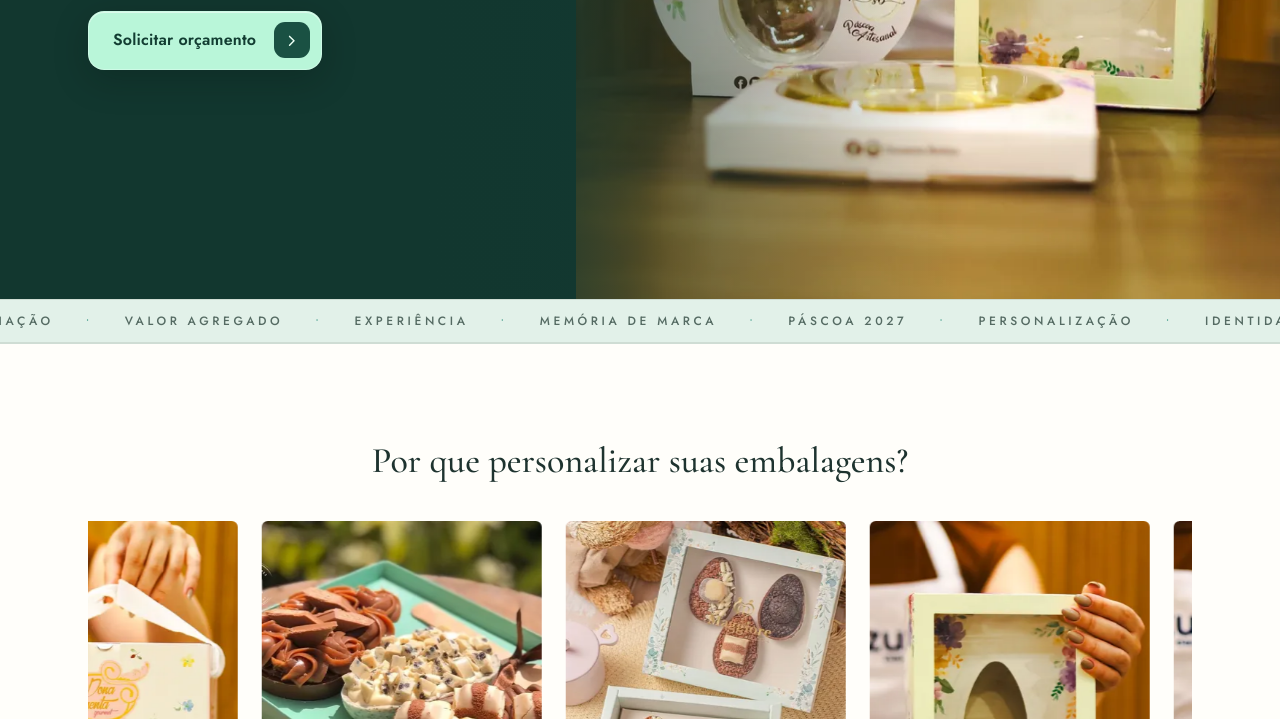
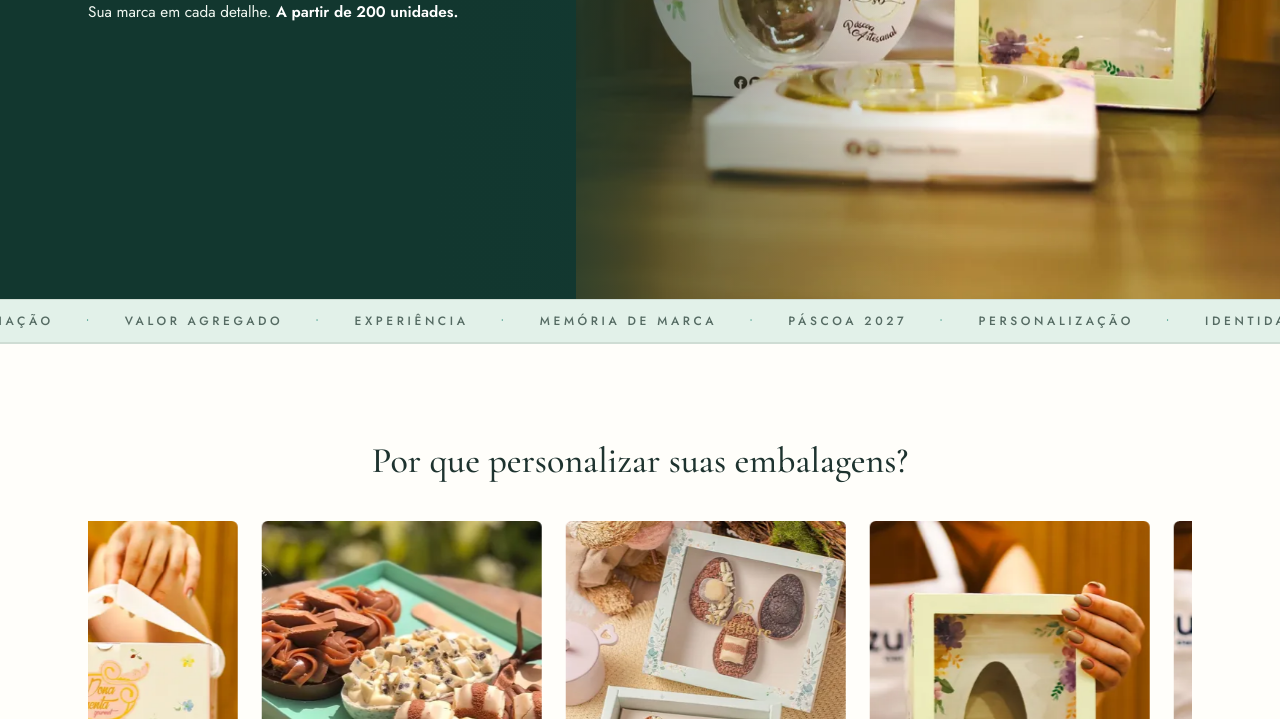
Before and after one commit to coutinhoads/personalizadoazure, a plain HTML site: page index.html in a window 1280 px wide. Shown: the part 381-1100 px from the top of the page. Drawn offline with nearby package versions, Linux system fonts and the light colour scheme.

Commit message:
Remove botão de orçamento do banner principal Azure

```diff
--- a/index.html
+++ b/index.html
@@ -392,7 +392,6 @@ footer .foot-note {color:#abc7ba;margin:1.1rem 0 0;max-width:33rem;font-size:.75
       <p class="eyebrow hero-kicker">PÁSCOA 2027 · AZURE PERSONALIZADOS</p>
       <h1>Personalize suas embalagens</h1>
       <p class="hero-sub">Sua marca em cada detalhe. <strong>A partir de 200 unidades.</strong></p>
-      <a class="btn btn-light hero-cta" href="#orcamento"><span>Solicitar orçamento</span><span class="btn-arrow" aria-hidden="true"><svg class="icon"><use href="#i-right"/></svg></span></a>
     </div>
   </div>
   <div class="marquee" aria-hidden="true"><div class="marquee-track" id="marquee"></div></div>
```
